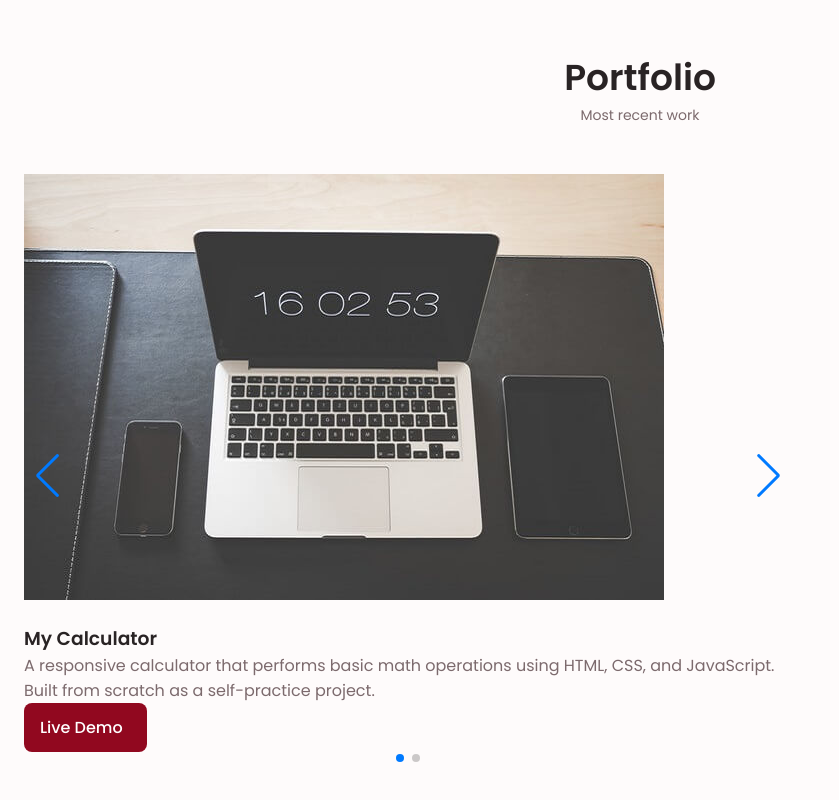
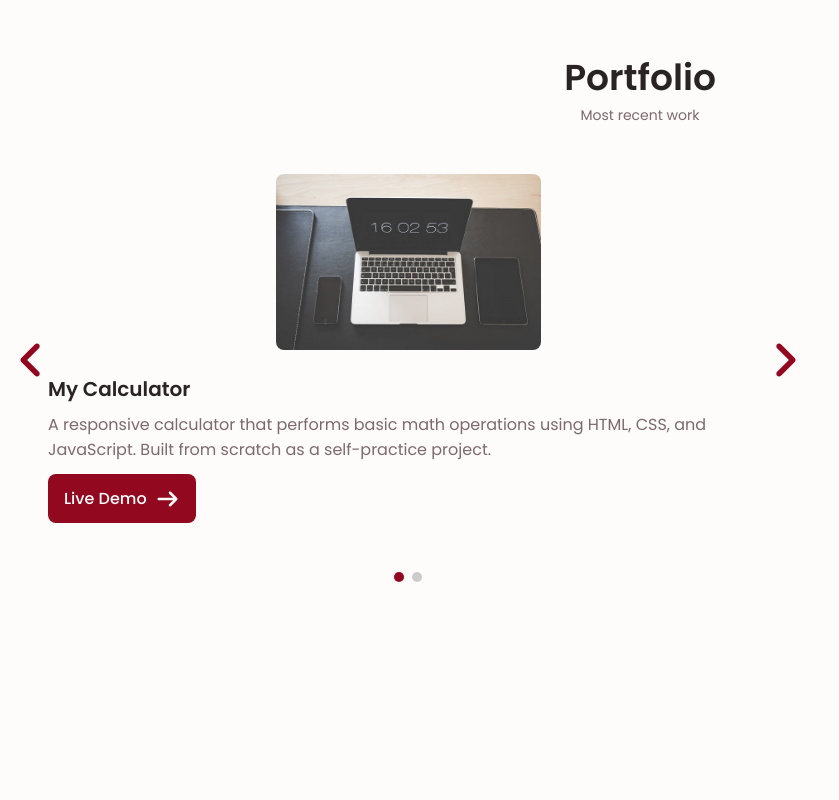
Before and after one commit to Harsh-Builds/My-Portfolio, a React (Create React App) app in the folder client/: page / in a window 1280 px wide. Shown: the part 2666-3466 px from the top of the page, without its empty margins (0-839 px from the left). After the commit the page ends 3367 px from the top, so only its background shows below. Built offline with nearby package versions, Linux system fonts and the light colour scheme.

Commit message:
added styling and make chnages acc. to react on portfolio section

```diff
--- a/client/src/components/portfolio.js
+++ b/client/src/components/portfolio.js
@@ -6,6 +6,9 @@ import { Navigation, Pagination } from "swiper/modules";
 import "swiper/css";
 import "swiper/css/navigation";
 import "swiper/css/pagination";
+
+import { FontAwesomeIcon } from "@fortawesome/react-fontawesome";
+import { faArrowRight, faAngleRight, faAngleLeft } from "@fortawesome/free-solid-svg-icons";
 
 export default function Portfolio() {
 useEffect(() => {
@@ -53,7 +56,8 @@ useEffect(() => {
                   className="button button--flex button--small portfolio_button"
                 >
                   Live Demo
-                  <i className="fa-solid fa-arrow-right button_icon" />
+                  <FontAwesomeIcon icon={faArrowRight} className="button_icon"/>
+
                 </a>
               </div>
             </div>
@@ -78,7 +82,8 @@ useEffect(() => {
                   className="button button--flex button--small portfolio_button"
                 >
                   Live Demo
-                  <i className="fa-solid fa-arrow-right button_icon" />
+                   <FontAwesomeIcon icon={faArrowRight} className="button_icon"/>
+
                 </a>
               </div>
             </div>
@@ -86,10 +91,12 @@ useEffect(() => {
 
           {/* Arrows */}
           <div className="swiper-button-next">
-            <i className="fa-solid fa-angle-right swiper-portfolio-icon" />
+            <FontAwesomeIcon icon={faAngleRight} className="swiper-portfolio-icon" />
+
           </div>
           <div className="swiper-button-prev">
-            <i className="fa-solid fa-angle-left swiper-portfolio-icon" />
+            <FontAwesomeIcon icon={faAngleLeft} className="swiper-portfolio-icon" />
+
           </div>
 
           {/* Pagination */}
--- a/client/src/portfolio.css
+++ b/client/src/portfolio.css
@@ -578,3 +578,92 @@ margin-left: var(--mb-0-25);
 .qualification_button.qualification_active{
   color: var(--first-color);
 }
+
+/*==================== PORTFOLIO ====================*/
+ .portfolio_container{
+  overflow: initial;
+}
+
+.portfolio_content{
+  padding: 0 1.5rem;
+}
+
+.portfolio_img{
+  width: 265px;
+  border-radius: .5rem;
+  justify-self: center;
+}
+
+.portfolio_title{
+  font-size: var(--h3-font-size);
+  margin-bottom: var(--mb-0-5);
+}
+
+.portfolio_description{
+  margin-bottom: var(--mb-0-75);
+}
+
+
+
+.portfolio_button:hover .button_icon{
+  transform: translateX(.25rem);
+}
+
+.swiper-button-prev::after,
+.swiper-button-next::after{
+  content: '';
+}
+
+.swiper-portfolio-icon{
+  font-size: 2rem;
+  color: var(--first-color);
+
+}
+
+/* 1. Make swiper container relative */
+ .portfolio_container {
+  position: relative;
+}
+
+/* 2. Position arrows absolutely */
+  .swiper-button-prev,
+.swiper-button-next {
+  position: absolute;
+  /* top: 42%; vertically centered */
+   transform: translateY(-50%);
+  z-index: 10;
+  font-size: 2rem;
+  color: var(--first-color);
+  cursor: pointer;
+}
+
+/* 3. Set left/right positioning */
+ .swiper-button-prev {
+  left: -0.4rem;
+}
+
+ .swiper-button-next {
+  right: -0.4rem;
+}
+
+/* Inactive bullets */
+ .swiper-pagination-bullet {
+  background-color: #ccc;  /* Light grey or use any custom color */
+   opacity: 1;
+ }
+
+/* Active bullet */
+ .swiper-pagination-bullet-active {
+  background-color: var(--first-color); /* Match your theme color */
+ }
+ .swiper-pagination-bullet {
+  width: 10px;
+  height: 10px;
+  margin: 0 4px;
+}
+/* Move pagination below swiper */
+.swiper-pagination {
+  position: static;
+  margin-top: 1rem;
+  text-align: center;
+}
```
